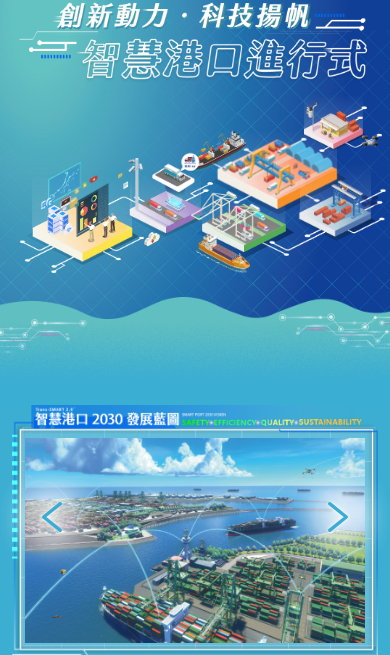
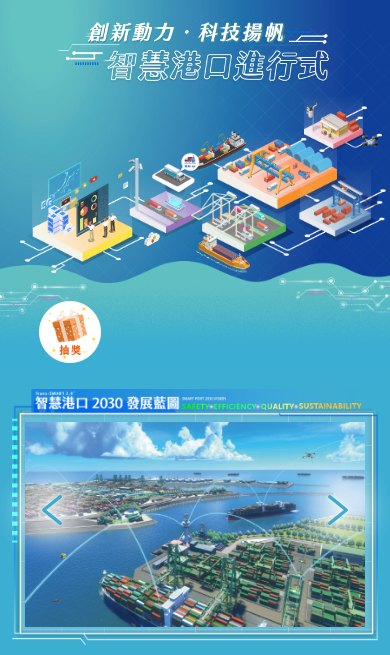
Before and after one commit to aac219oo/transport-museum, a plain HTML site: page index.html in a window 390 px wide. Shown: the part 59-714 px from the top of the page. Drawn offline with Linux system fonts and the light colour scheme.

Commit message:
adjust museum's feedback 20230627 1044

```diff
--- a/header.html
+++ b/header.html
@@ -280,14 +280,6 @@
 </nav>
 
 <div class="fixed-btns">
-    <a
-        class="conversation btn-box"
-        href="https://docs.google.com/forms/d/e/1FAIpQLSf0HgV_ty4xXFcosRuQx7chmkT0itHN-_Pxdob42N0Ef4pTBw/viewform?usp=sharing"
-        target="_blank"
-        title="另開新視窗"
-    >
-        <img src="./images/index/抽獎按鈕.png" alt="" />
-    </a>
     <a class="gotop btn-box">
         <img src="./images/index/top.png" alt="" />
     </a>
--- a/index.html
+++ b/index.html
@@ -17,8 +17,13 @@
         <section class="animation">
             <div class="animation-bg">
                 <img
-                    src="./images/index/index-bg.jpg"
+                    src="./images/index/背景圖.jpg"
                     class="img-fluid "
+                    alt=""
+                />
+                <img
+                    src="./images/index/背景格線.png"
+                    class="img-fluid animation-bg-line"
                     alt=""
                 />
             </div>
@@ -195,6 +200,14 @@
                     />
                 </div>
             </div>
+            <a
+                class="conversation btn-box"
+                href="https://docs.google.com/forms/d/e/1FAIpQLSf0HgV_ty4xXFcosRuQx7chmkT0itHN-_Pxdob42N0Ef4pTBw/viewform?usp=sharing"
+                target="_blank"
+                title="另開新視窗"
+            >
+                <img src="./images/index/抽獎按鈕.png" alt="" />
+            </a>
             <div class="wave-bg-box">
                 <img
                     src="./images/index/背景波浪圖.png"
--- a/js/animation.js
+++ b/js/animation.js
@@ -1,4 +1,22 @@
 // 使用 GSAP 庫設定動畫
+gsap.fromTo(
+    '.animation-bg-line',
+    {
+        opacity: 0.1, // 设置初始透明度为0
+        // y: '0%',
+        scale: 1,
+    },
+    {
+        opacity: 1, // 设置目标透明度为1
+        // y: '-2%',
+        scale: 1.02,
+        duration: 4, // 动画持续时间
+        repeat: -1, // 无限循环
+        ease: 'power1.inOut',
+        yoyo: true, // 反向播放动画
+    }
+);
+
 gsap.to('.animation-app', {
     duration: 1.5, // 動畫持續時間（以秒為單位）
     x: 0, // X 軸移動的距離
--- a/scss/index.scss
+++ b/scss/index.scss
@@ -3,7 +3,7 @@
     width: fit-content;
     position: relative;
     margin: 0 auto;
-    z-index: -1;
+    // z-index: -1;
 }
 
 .animation-bg {
@@ -11,14 +11,25 @@
     z-index: -2;
     overflow: hidden;
 }
-
+.animation-bg-line {
+    position: absolute;
+    top: 0;
+    left: 0;
+}
 .animation-label {
     position: absolute;
-    width: 968px;
+    width: 900px;
     max-width: 50%;
-    top: 17%;
+    top: 10%;
 }
-
+.animation-content {
+    position: absolute;
+    width: 90%;
+    height: 90%;
+    top: -5%;
+    left: 50%;
+    transform: translate(-50%, 0);
+}
 .animation-shadow::after {
     content: '';
     display: block;
@@ -411,9 +422,18 @@
     }
 }
 
+.conversation {
+    position: absolute;
+    left: 2%;
+    bottom: 25%;
+    z-index: 999;
+}
+.conversation img {
+    width: 60%;
+}
 .wave-bg-box {
     position: absolute;
-    bottom: -39%;
+    bottom: -25%;
     z-index: -1;
 }
 
@@ -424,8 +444,8 @@
     }
 
     .animation-label {
-        max-width: 90%;
-        top: 15%;
+        max-width: 70%;
+        top: 10%;
         left: 50%;
         transform: translate(-50%, 0);
     }
@@ -441,9 +461,14 @@
 
         /* transform: translate(-8%, 0); */
         height: 75%;
-        top: 25%;
+        top: 20%;
     }
-
+    .conversation {
+        top: 90%;
+    }
+    .conversation img {
+        width: 50%;
+    }
     .wave-bg-box {
         top: 89%;
     }
@@ -475,10 +500,15 @@
     .animation-bg {
         max-height: 400px;
     }
-
+    .animation-label {
+        top: 20%;
+    }
     .animation-content {
         height: 55%;
         top: 30%;
+    }
+    .wave-bg-box {
+        top: 80%;
     }
 }
 
@@ -486,7 +516,7 @@
 
 .carousel-container {
     /* position: relative; */
-    margin-top: 10rem;
+    // margin-top: 3rem;
 }
 
 .carousel-box {
@@ -512,6 +542,7 @@
     width: 93%;
     margin: 0 auto;
     padding-top: 9%;
+    padding-bottom: 15%;
 }
 
 .accordion {
@@ -781,7 +812,7 @@
         /* top: 100%; */
         /* left: 50%; */
         /* transform: translate(-50%, 0%); */
-        margin-top: 8rem;
+        margin-top: 3rem;
     }
 
     .carousel-bg {
@@ -872,7 +903,7 @@
     }
 
     .carousel-container {
-        margin-top: 4rem;
+        // margin-top: 4rem;
     }
 
     .slick-prev,
@@ -923,6 +954,6 @@
     }
 
     .accordion-body {
-        font-size: min(max(0.8rem, 4vw), 1.5rem);
+        font-size: min(max(0.8rem, 4vw), 1rem);
     }
 }
--- a/scss/layout.scss
+++ b/scss/layout.scss
@@ -17,9 +17,14 @@ body {
     width: 100%;
     max-width: 45vw;
 }
-
+.navbar {
+    // top: 0;
+    transition: all 0.5s ease-in-out;
+}
 .navbar.bg {
-    display: none;
+    top: -200px;
+    transition: all 1s ease-in-out;
+    // display: none;
     // backdrop-filter: blur(10px);
     // -webkit-backdrop-filter: blur(10px);
     // box-shadow: 0 0 10px #306dc4;
@@ -89,12 +94,6 @@ body {
     cursor: pointer;
 }
 
-.conversation {
-    position: fixed;
-    left: 2%;
-    bottom: 50px;
-    z-index: 999;
-}
 .gotop {
     position: fixed;
     right: 4%;
@@ -156,10 +155,6 @@ body {
         right: 3%;
         bottom: 70px;
     }
-
-    .conversation img {
-        width: 60%;
-    }
 }
 
 @media (max-width: 576px) {
```
Also changed, not shown: highlight.html (+2 -2 lines), solution.html (+1 -1 lines), css/index.css, css/layout.css, images/index/背景圖.jpg (added), images/index/背景格線.png (added), images/pages/Solution/按鈕4-2.png, images/pages/Solution/按鈕4.png, 2 other files.
